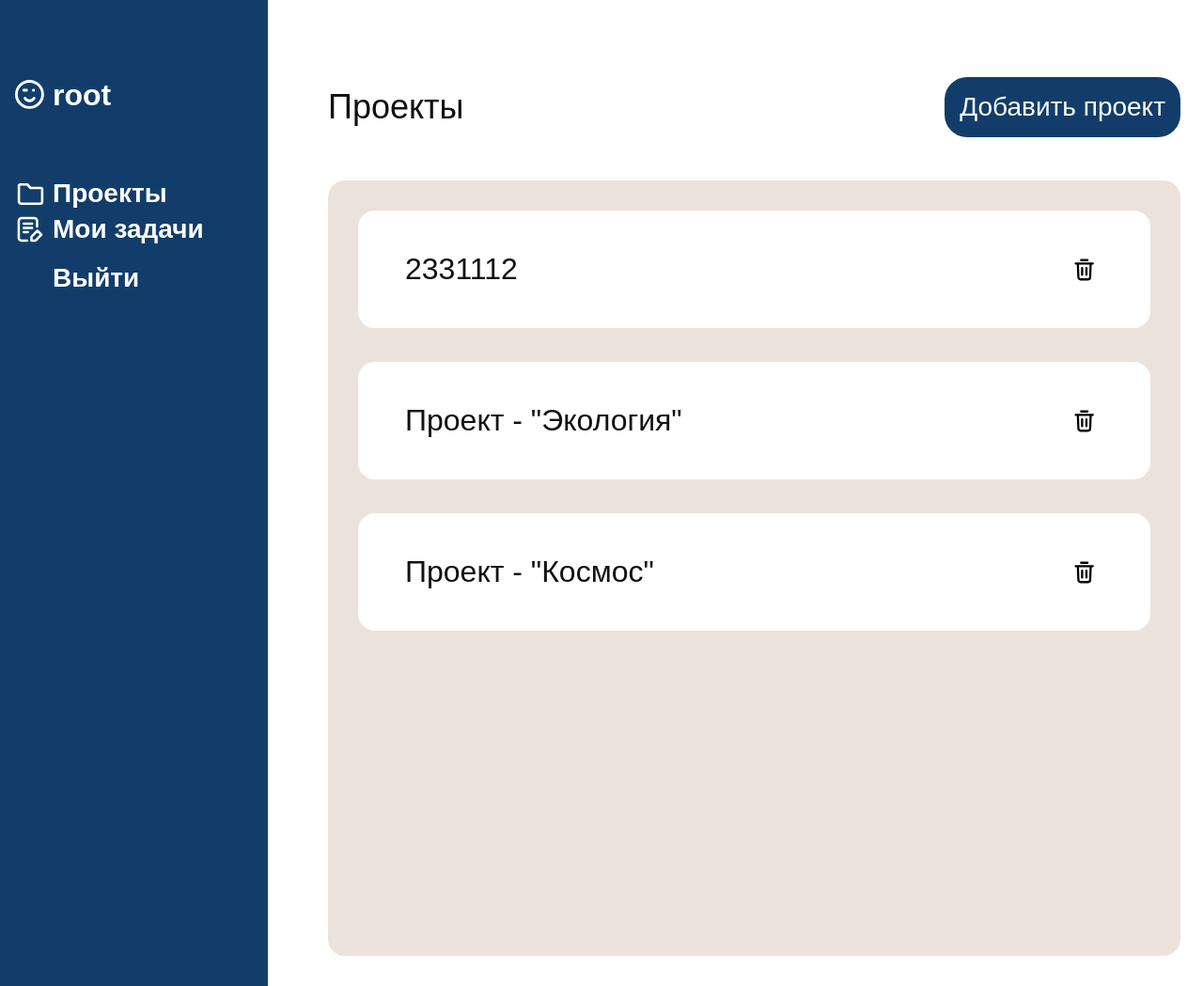
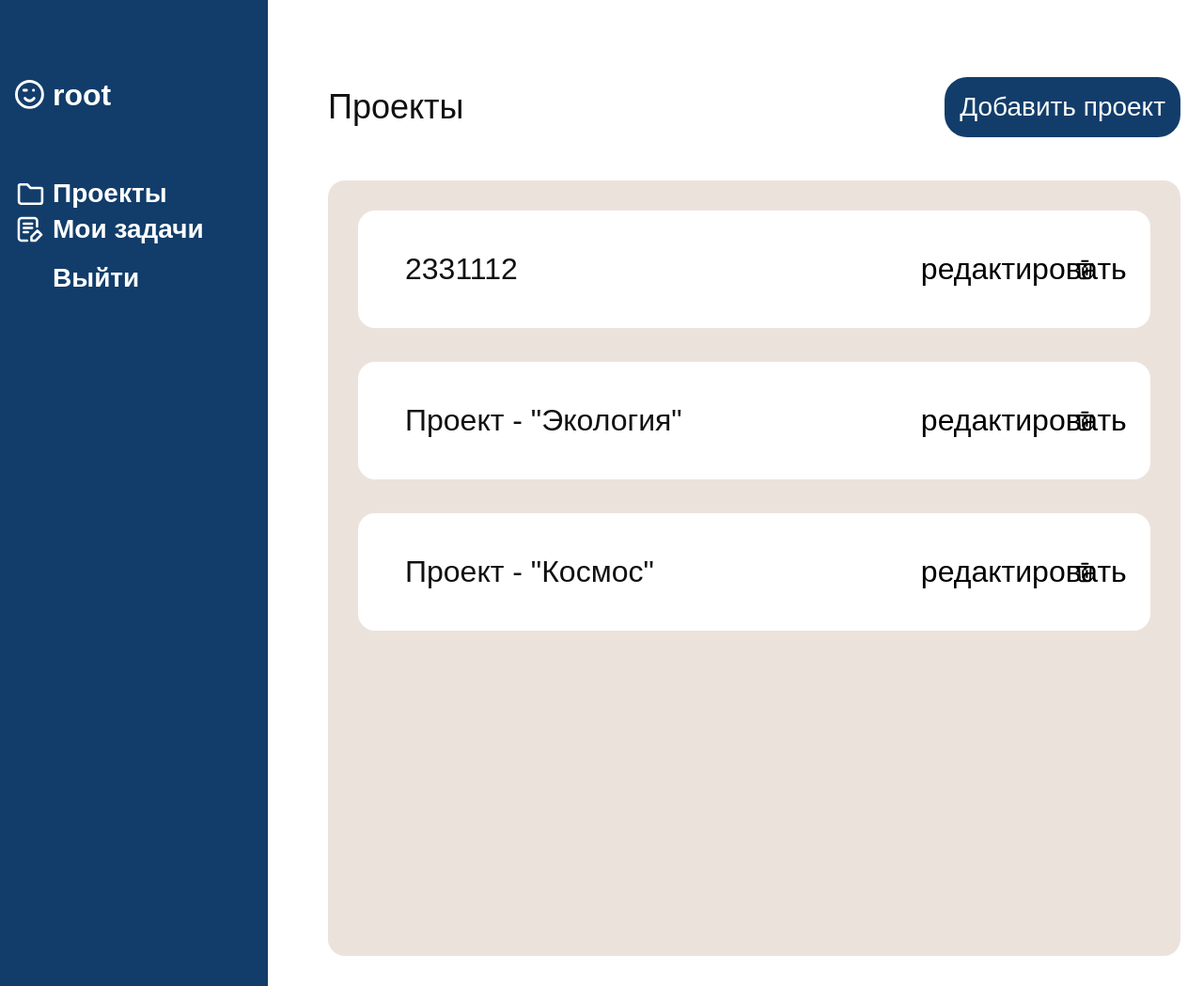
Before and after one commit to Krixij/TaskManager, a Django app: page / in a window 1280 px wide. Shown: the whole page at 94% size. Run offline with Django 5.2, Linux system fonts and the light colour scheme; a user stored in the database is signed in; data comes from the database, SQL or seed files in the repository; both versions use the stored data as it was after the commit.

Commit message:
Добавлено редактирование проектов и задач по функциональной кнопке

```diff
--- a/tasks/views.py
+++ b/tasks/views.py
@@ -3,6 +3,7 @@ from django.contrib.auth.views import LoginView
 from django.shortcuts import render, get_object_or_404, redirect
 from django.contrib.auth.decorators import login_required
 from django.contrib.auth import logout
+from django.http import Http404
 from .models import Project, Task
 from .forms import ProjectForm, TaskForm
 
@@ -61,7 +62,10 @@ def project_edit(request, pk):
         form = ProjectForm(request.POST, instance=project)
         if form.is_valid():
             form.save()
-            return redirect('tasks:project_detail', pk=project.pk)
+            # Переход к проекту сразу после редактирования
+            #return redirect('tasks:project_detail', pk=project.pk)
+            # Переход к списку проектов
+            return redirect('tasks:project_list')
     else:
         form = ProjectForm(instance=project)
     return render(request, 'projects/project_form.html', {'form': form, 'object': project})
@@ -70,7 +74,12 @@ def project_edit(request, pk):
 # Удаление проекта
 @login_required
 def project_delete(request, pk):
+
     project = get_object_or_404(Project, pk=pk)
+    " добавил невозможность удалить если не автор (возможно также использовать группы людей по доступу к редактированию в будущем)"
+    if project.created_by != request.user:
+        raise Http404
+
     if request.method == 'POST':
         project.delete()
         return redirect('tasks:project_list')
--- a/templates/components/project_card.html
+++ b/templates/components/project_card.html
@@ -6,6 +6,15 @@
   >
     {{ project.name }}
   </a>
+
+  <a
+    class="project-card__delete-button"
+    href="{% url 'tasks:project_edit' project.id %}"
+    aria-label="Редактировать проект {{ project.name }}"
+  >
+    редактировать
+  </a>
+
 
   <button
     class="project-card__delete-button"
--- a/templates/components/task_card.html
+++ b/templates/components/task_card.html
@@ -4,6 +4,12 @@
       <h2 class="task-card__title">
         {{ task.title }}
       </h2>
+
+      <a class="project-card__delete-button"
+         href="{% url 'tasks:task_edit' task.id %}"
+         aria-label="Редактировать задачу {{ task.title }}">
+          редактировать
+      </a>
 
       <button
         class="task-card__delete-button"
```
Also changed, not shown: db.sqlite3.
